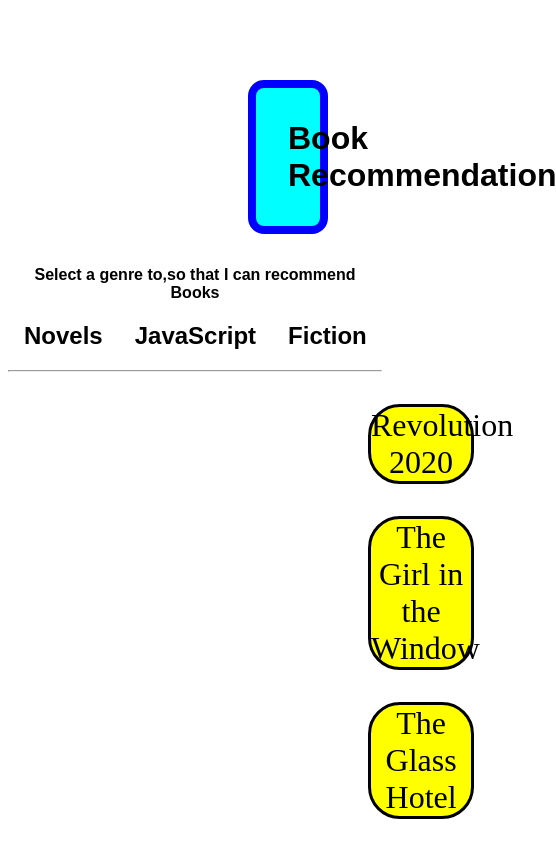
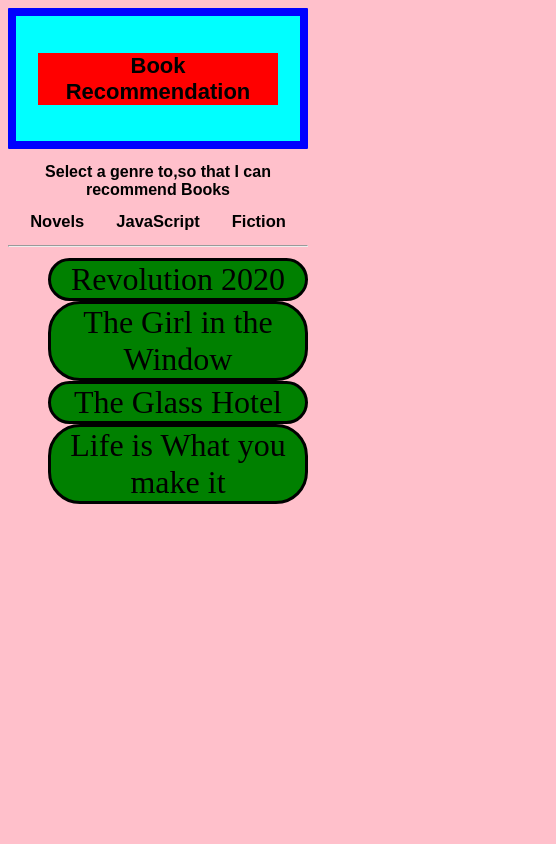
Before and after one commit to veereshbv04/Book_recommendation_display-reactjs, a React (Create React App) app: page / in a window 390 px wide. Both pictures are taken after a click on the element "Novels". Shown: the top 844 px of the page, 556 px wide, since content can reach past the window. Built offline with nearby package versions, Linux system fonts and the light colour scheme.

Commit message:
Media query

```diff
--- a/src/App.js
+++ b/src/App.js
@@ -55,7 +55,8 @@ export default function App() {
                 style={{
                   listStyleType: "none",
                   fontFamily: "cursive",
-                  fontSize: "2rem"
+                  fontSize: "2rem",
+                  alignItems: "center"
                 }}
               >
                 {item}
--- a/src/styles.css
+++ b/src/styles.css
@@ -2,42 +2,60 @@
   font-family: sans-serif;
   text-align: center;
 
-  margin-top: 5rem;
+  /* margin-top: 5rem; */
+  text-align: center;
+  align-content: center;
+  margin: auto;
 }
 
-h1 {
+#books {
   background-color: aqua;
   text-align: center;
-  padding: 2rem;
-  border-radius: 1rem;
+  padding: 2em;
+  border-radius: 1px;
   border-color: blue;
   border-style: solid;
-  border-width: 0.5rem;
+  border-width: 8px;
+  margin: auto;
 }
 
 button {
   background-color: pink;
   padding: "6rem";
   margin: "rem";
-  font-size: 1.5rem;
+  font-size: 1.5px;
   cursor: pointer;
 }
 
 li {
   background-color: yellow;
-  width: "50%";
-  /* width: "30%"; */
-  margin: 2rem 20rem;
   border-style: solid;
   border-radius: 2rem;
-  min-width: 30%;
+  max-width: 100%;
 }
 
-#books {
-  width: "50%";
-  margin: 2rem 15rem;
+@media (min-width: 320px) {
+  body {
+    background-color: pink;
+    font-size: 11px;
+    max-width: 300px;
+    align-content: center;
+    text-align: center;
+  }
+  li {
+    background-color: green;
+    text-align: inherit;
+    align-content: inherit;
+    margin: auto;
+  }
+  #books h1 {
+    background-color: red;
+  }
+}
+
+/* #books {
+  width: "100%";
+  margin: 0 50%;
+
   text-align: center;
-}
-footer {
-  position: bottom;
-}
+} */
```
